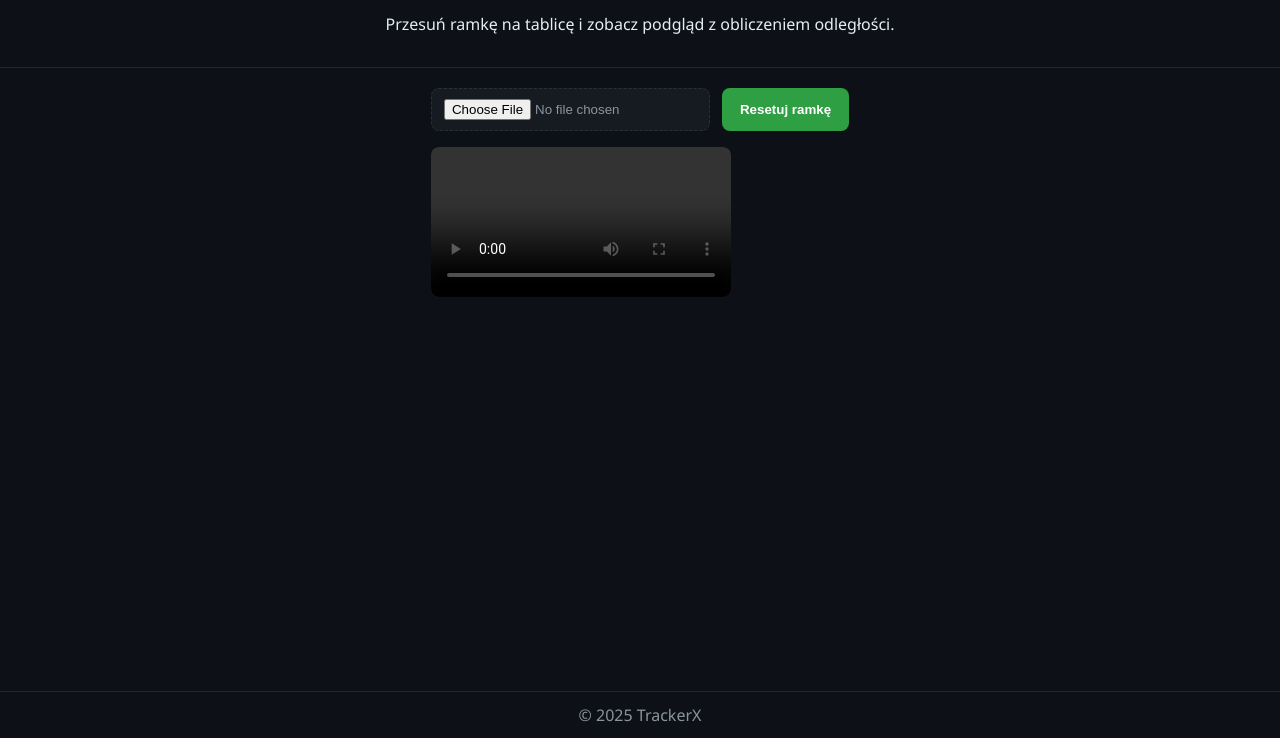
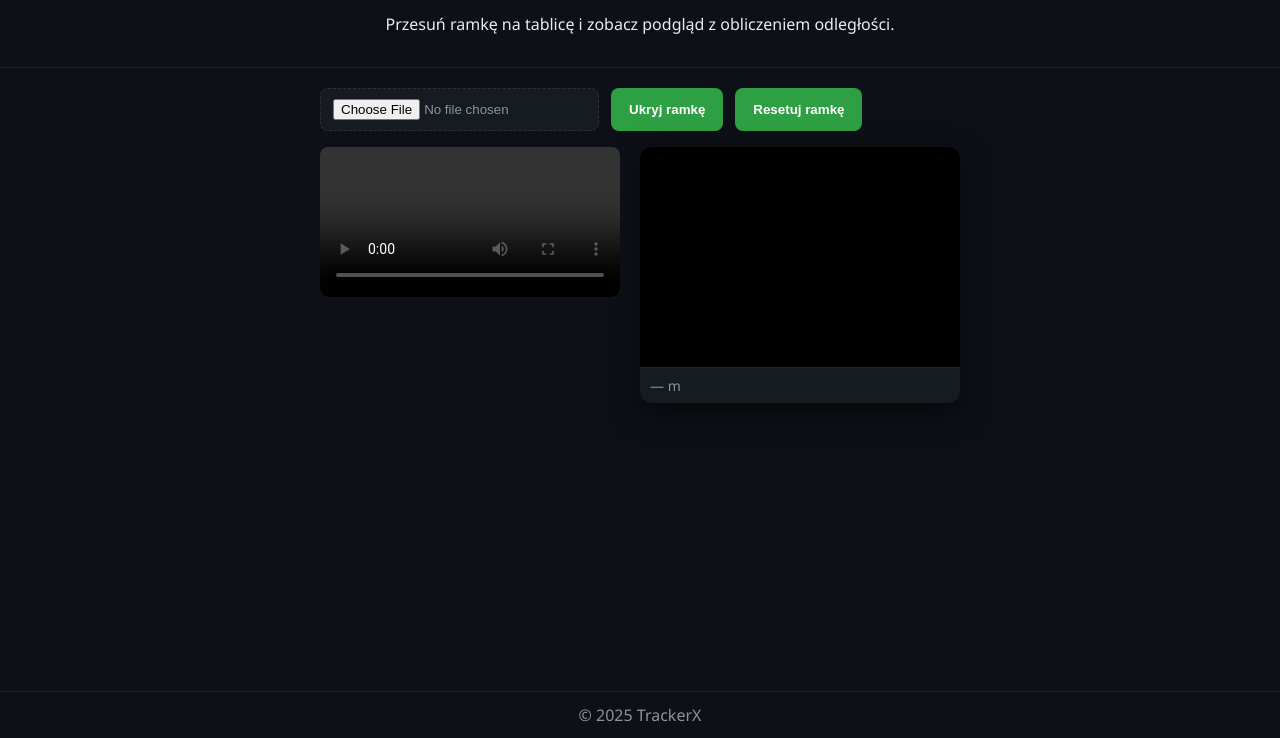
Before and after one commit to oleksoww/trackerx, a plain HTML site: page index.html in a window 1280 px wide. Shown: the part 62-800 px from the top of the page. Drawn offline with Linux system fonts and the light colour scheme.

Commit message:
Update index.html

```diff
--- a/index.html
+++ b/index.html
@@ -3,7 +3,7 @@
 <head>
   <meta charset="utf-8" />
   <meta name="viewport" content="width=device-width,initial-scale=1" />
-  <title>TrackerX — Manual Zoom</title>
+  <title>TrackerX — Manual Frame Zoom</title>
   <link rel="stylesheet" href="style.css" />
 </head>
 <body>
@@ -15,6 +15,7 @@
   <main class="container">
     <div class="controls">
       <input id="videoUpload" type="file" accept="video/*" />
+      <button id="toggleFrame">Ukryj ramkę</button>
       <button id="resetFrame">Resetuj ramkę</button>
     </div>
 
@@ -25,7 +26,7 @@
       </div>
 
       <!-- Zoom podgląd -->
-      <div id="zoomBox" class="zoom-box hidden">
+      <div id="zoomBox" class="zoom-box">
         <canvas id="zoomCanvas"></canvas>
         <div class="zoom-footer">
           <span id="distanceText">— m</span>
```
